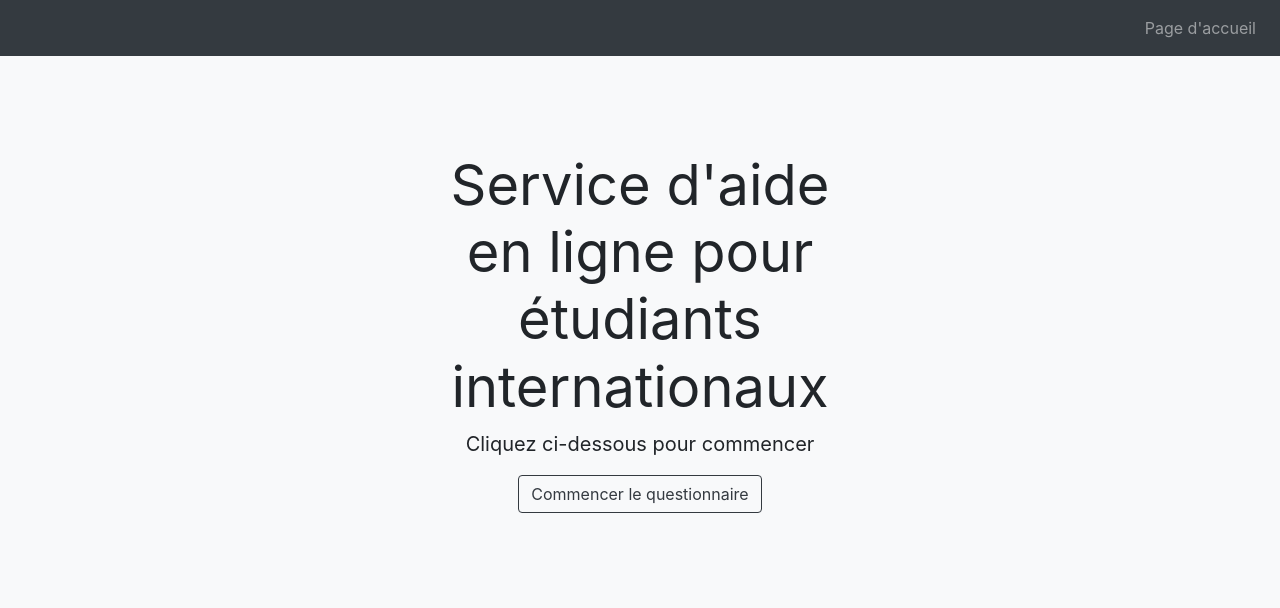
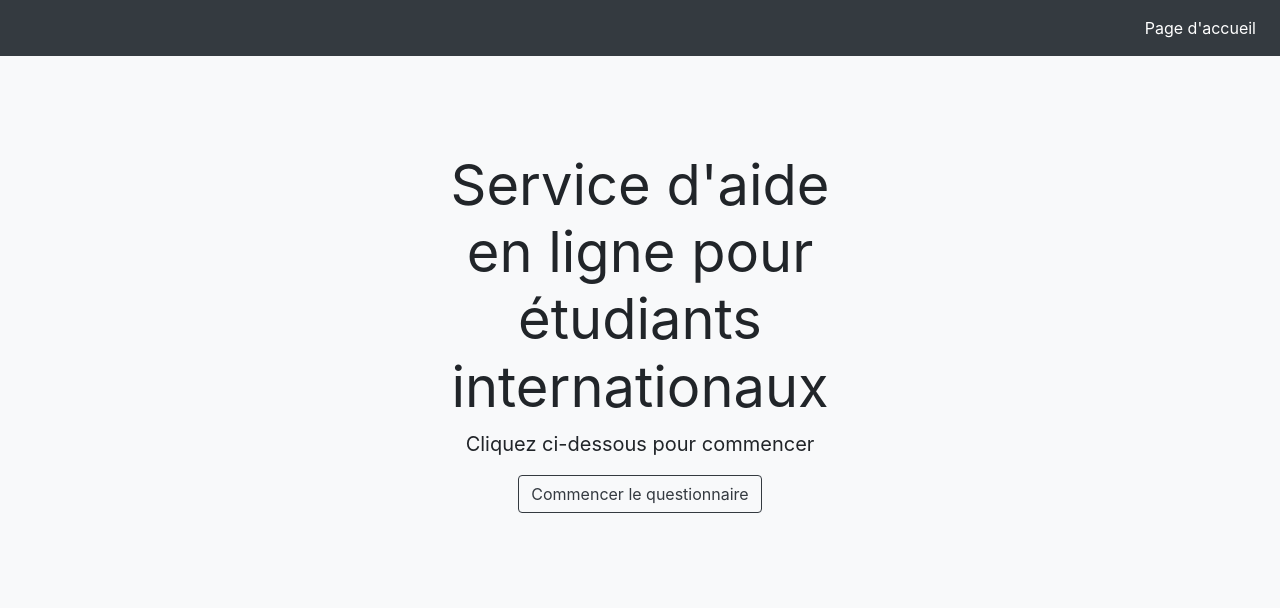
Before and after one commit to hugolatendresse/uqam, a Django app: template main/templates/main/home.html in a window 1280 px wide. Shown: the top 608 px of the page. Run offline with Django 3.2, Linux system fonts and the light colour scheme; the template is opened without the code that fills it, so the values that code supplies are empty; some libraries are stand-ins or nearby versions.

Commit message:
Page dacceil dans navbar en texte blanc

```diff
--- a/main/templates/main/include/navbar.html
+++ b/main/templates/main/include/navbar.html
@@ -8,7 +8,7 @@
         </ul>
         <ul class="navbar-nav">
                 <li class="nav-item">
-                    <a class="nav-link" href="{% url 'accueil' %}">Page d'accueil</a>
+                    <a class="nav-link" href="{% url 'accueil' %}" style="color: #ffffff">Page d'accueil</a>
                 </li>
         </ul>
     </div>
```
